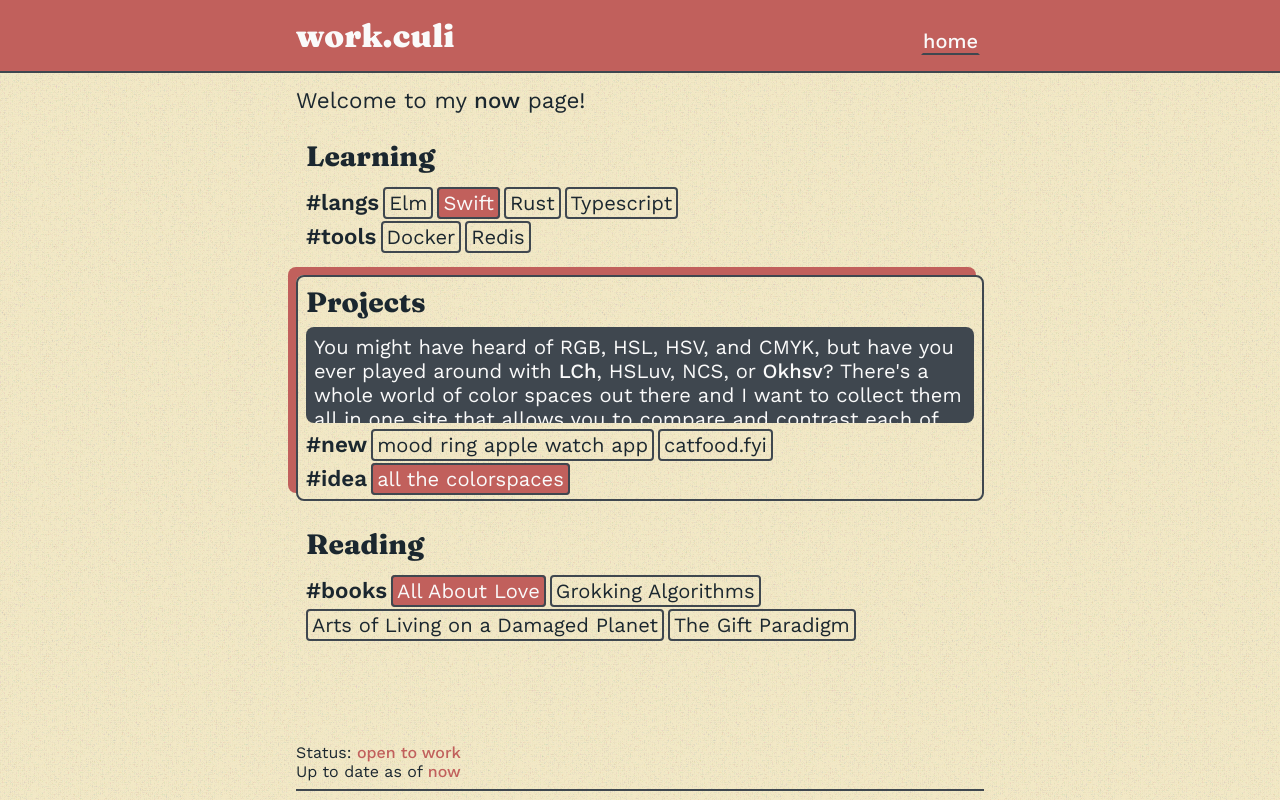
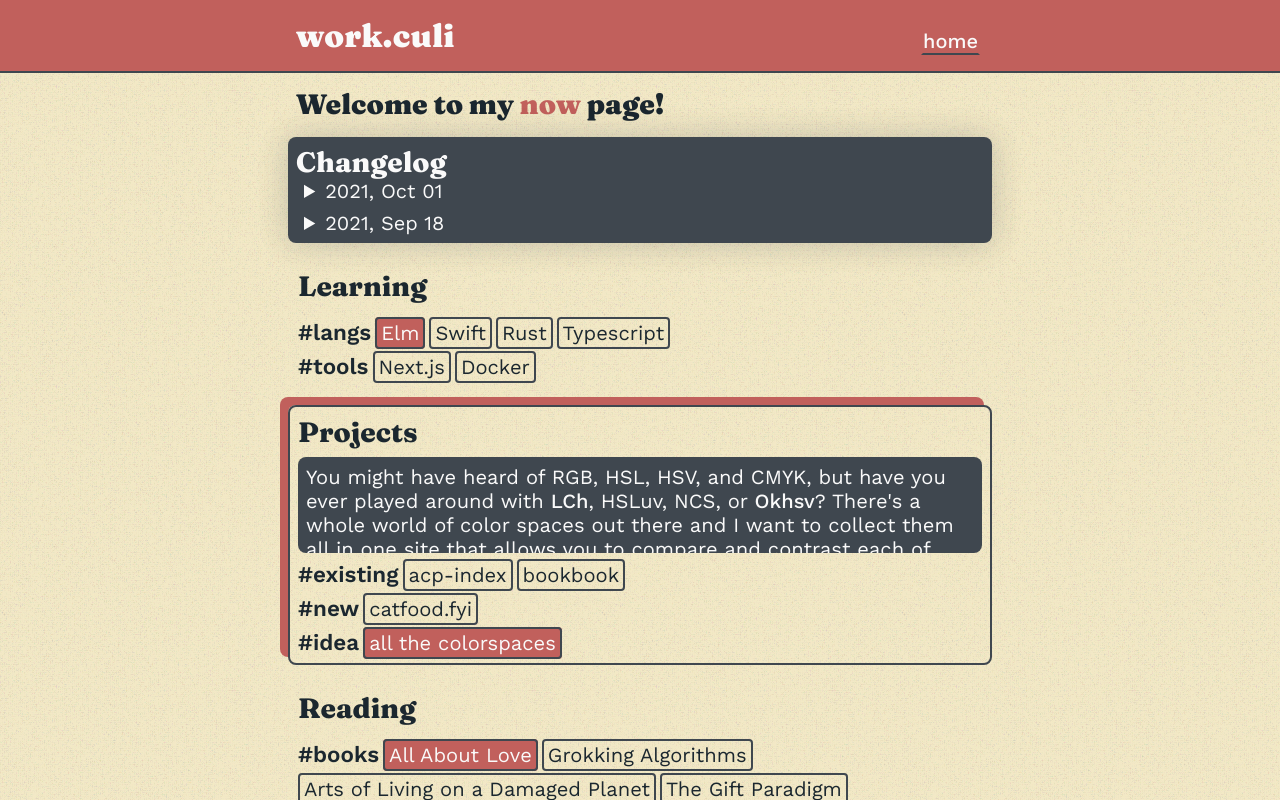
Before and after one commit to tif-calin/portfolio.culi.page, a React app: page /now in a window 1280 px wide. Shown: the top 800 px of the page. Built offline with nearby package versions, Linux system fonts and the light colour scheme.

Commit message:
update now page

```diff
--- a/src/components/now/NowPage.jsx
+++ b/src/components/now/NowPage.jsx
@@ -3,15 +3,33 @@ import { date2text } from './utils.js';
 import '../../style/now.scss';
 import NowSection from './NowSection.jsx';
 
-const LAST_UPDATED = new Date('2021-09-18T18:48Z');
+// const LAST_UPDATED = new Date('2021-09-18T18:48Z');
+const LAST_UPDATED = new Date('2021-10-01T17:43Z');
 
 const NowPage = () => {
   return <>
 
     <div className="NowPage">
-      <span>
+      <h1>
         Welcome to my <a href="https://nownownow.com/" target="_blank" rel="noreferrer">now</a> page!
-      </span>
+      </h1>
+
+      <section className="changelog-page">
+        <h2>Changelog</h2>
+        <details>
+          <summary>2021, Oct 01</summary>
+          <ul>
+            <span>learning_tools_next.js</span>
+            <span>projects_new_catfood.fyi</span>
+            <span>projects_existing_acp-index</span>
+            <span>projects_existing_bookbook</span>
+          </ul>
+        </details>
+        <details>
+          <summary>2021, Sep 18</summary>
+          <p>created initial now page</p>
+        </details>
+      </section>
 
       <NowSection
         title="Learning"
@@ -23,23 +41,31 @@ const NowPage = () => {
             Typescript: <p>I've been practicing Typescript for a couple of months. I have a really solid understanding of Javascript and have experience with statically typed languages (Java and C++) so the basics were really easy to pick up.</p>
           },
           tools: {
+            'Next.js': <p>The Next.js docs have a great tutorial on their site for building a blog with Next. I'm working through that right now and I'm really impressed by Next so far.</p>,
             Docker: <p>While in college, I wrote a Discord bot in Python to message our discord whenever the our student senate website was updated with a new bill. At some point I was trying to give the program to a friend who could run it 24/7 and he casually told me to "just put it in a Docker container." To this day, I'm still working on porting old Python projects into Docker containers. Right now I want to take some Python code I wrote to scrape website for catfood data for a project I'm working on (see: catfood.fyi below).</p>,
-            Redis: <p>I've recently realized Redis is not just a way to supplement your database but can actually BE your database. So I've been digging into it more deeply to see how I could implement it in some of my side projects.</p>
+            // Redis: <p>I've recently realized Redis is not just a way to supplement your database but can actually BE your database. So I've been digging into it more deeply to see how I could implement it in some of my side projects.</p>
           }
         }}
-        start="Swift"
+        start="Elm"
       />
 
       <NowSection
         title="Projects"
         lists={{
-          /* existing: {
-            bookbook: ``,
-            votevote: ``
-          }, */
+          existing: {
+            'acp-index': <p>
+              Today, we finally merged some features I worked on a couple of weeks ago that ditches our auth system to utilize GitHub's OAuth API. In addition, I've been meeting up biweekly with some past team members to add new features and polish the UX.
+            </p>,
+            bookbook: <p>
+              One of my favorite projects I've worked on was an app, called <a href="https://bookbookbook.club/">bookbook</a>, which helps book clubs democratically vote on which book to read next using ranked choice voting. I've been working on updating the old code to utilize modern React features and be more responsive on mobile.
+            </p>,
+            // votevote: ``
+          },
           new: {
-            'mood ring apple watch app': <p>A friend of mine wanted to work on an Apple Watch app. I'm fascinated by the different design philosophies that have to be adapted to make a good app on such a medium. The end goal is some sort of "mood ring" app that takes into account biometric data! Right now I'm mostly just practicing my Swift.</p>,
-            'catfood.fyi': <p>I wrote a couple of Python scrapers before to scrape catfood data from various sites. This was mostly for my own personal benefit at first (I have two lovely cats). I wanted to collect macronutrient, price, and ingredient data and then analyze to find the best quality and lowest costing (did you know catfood had the highest increase in shoplifting rates of any grocery store product during the pandemic??) catfoods available. I think this data and these tools could really come in handy to other cat parents and want to build out a website that allows people to access them. For now I'm trying to consolidate my various bits of relevant Python code to put into a public repo.</p>
+            // 'mood ring apple watch app': <p>A friend of mine wanted to work on an Apple Watch app. I'm fascinated by the different design philosophies that have to be adapted to make a good app on such a medium. The end goal is some sort of "mood ring" app that takes into account biometric data! Right now I'm mostly just practicing my Swift.</p>,
+            'catfood.fyi': <><p>I wrote a couple of Python scrapers before to scrape catfood data from various sites. This was mostly for my own personal benefit at first (I have two lovely cats). I wanted to collect macronutrient, price, and ingredient data and then analyze to find the best quality and lowest costing (did you know catfood had the highest increase in shoplifting rates of any grocery store product during the pandemic??) catfoods available. I think this data and these tools could really come in handy to other cat parents and want to build out a website that allows people to access them. For now I'm trying to consolidate my various bits of relevant Python code to put into a public repo.</p>
+            <p>I made a page outlining some of my goals for this project <a href="https://culi.page/cats">here</a>!</p>
+            </>
           },
           idea: {
             'all the colorspaces': <p>You might have heard of RGB, HSL, HSV, and CMYK, but have you ever played around with <a href="https://sensing.konicaminolta.us/us/blog/understanding-the-cie-lch-color-space/" target="_blank" rel="noreferrer">LCh</a>, HSLuv, NCS, or <a href="https://bottosson.github.io/posts/colorpicker/" target="_blank" rel="noreferrer">Okhsv</a>? There's a whole world of color spaces out there and I want to collect them all in one site that allows you to compare and contrast each of them.</p>,
--- a/src/style/now.scss
+++ b/src/style/now.scss
@@ -4,6 +4,7 @@
   min-height: 100%;
   display: flex;
   flex-direction: column;
+  align-items: center;
   gap: 1rem;
   border-bottom: 2px solid var(--color-border);
 
@@ -14,6 +15,60 @@
     & > span {
       font-weight: 500;
       color: var(--color-secondary);
+    }
+  }
+
+  & > * {
+    width: 100%;
+  }
+
+  & > label {
+    width: calc(100% + 2 * var(--padding));
+  }
+
+  h1, h2 {
+    font-size: calc(1.25 * var(--font-size));
+    width: 100%;
+
+    a {
+      font-weight: inherit;
+      color: var(--color-secondary);
+    }
+  }
+}
+
+.NowPage .changelog-page {
+  font-size: var(--font-size-medium);
+  box-shadow: 0 0 2rem rgba(var(--color-border-rgb), 0.125), 0 0 2rem rgba(var(--color-border-rgb), 0.125);
+  padding: var(--padding);
+  width: calc(100% + 2 * var(--padding));
+  border-radius: var(--radius);
+  background: var(--color-border);
+  color: var(--color-text-inverse);
+
+  details {
+    display: flex;
+    width: 100%;
+    flex-direction: row;
+    flex-wrap: wrap;
+    &:not(:last-child) { margin-bottom: 0.5rem; }
+    p, span { font-size: var(--font-size-small); }
+    & > * { margin-left: 0.5rem; }
+
+    summary {
+      cursor: pointer;
+    }
+
+    span {
+      display: inline-flex;
+      padding: 0.125rem 0.25rem;
+      border: var(--border);
+      border-radius: calc(var(--radius) / 2);
+      background: var(--color-secondary);
+      //color: var(--color-text);
+      margin: 0.25rem;
+      margin-bottom: 0;
+      margin-right: 0;
     }
   }
 }
@@ -42,7 +97,8 @@ input.section-toggle {
   }
 }
 
-.NowSection {padding: var(--padding);
+.NowSection {
+  padding: var(--padding);
   display: flex;
   flex-wrap: wrap;
   gap: 0.5rem;
```
Also changed, not shown: src/components/now/NowSection.jsx (line endings or trailing spaces).
